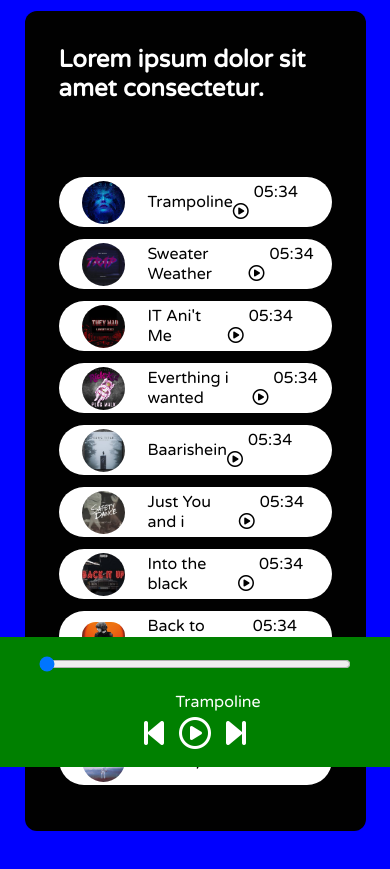
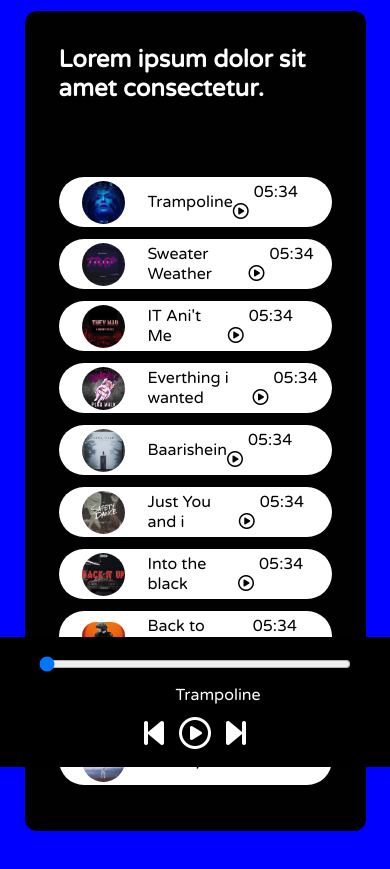
Before and after one commit to durveshramane26/spotify-clone, a plain HTML site: page index.html in a window 390 px wide. Shown: the part 77-946 px from the top of the page. Drawn offline with Linux system fonts and the light colour scheme.

Commit message:
bottom color change and play button margin fixed

```diff
--- a/style.css
+++ b/style.css
@@ -125,19 +125,12 @@ nav ul li {
     body {
       background-color: blue;
     }
-    .bottom {
-        background-color: green;
-        color: white;
-        display: flex;
-        justify-content: center;
-        flex-direction: column;
-    }
-
 
     .bottom .songInfo {
         left: revert;
         justify-content: center;
         align-items: center;
+        margin-bottom: 15px;
     }
 
     .icons {
```
